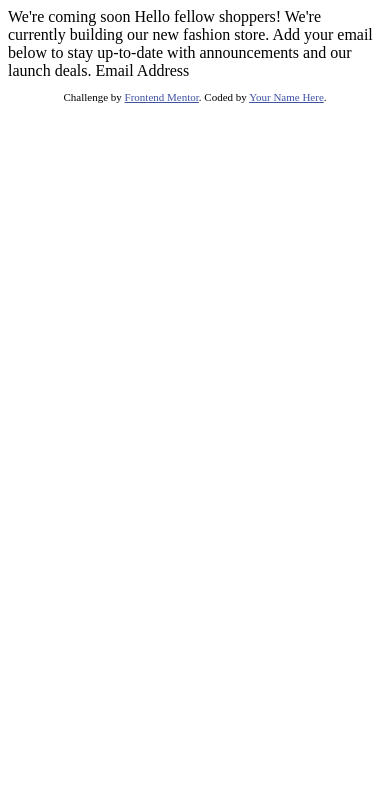
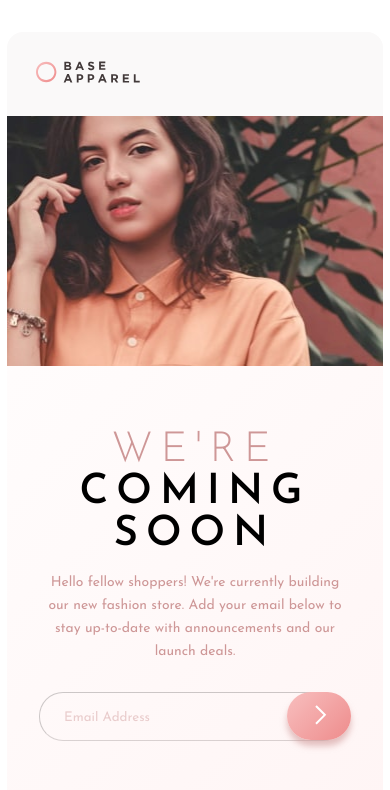
Before and after one commit to Vidottizzz/Desafio-Front-end-Mentor-Form-10, a plain HTML site: page index.html in a window 390 px wide. Drawn offline with Linux system fonts and the light colour scheme.

Commit message:
Mobile-First feito

```diff
--- a/index.html
+++ b/index.html
@@ -2,32 +2,67 @@
 <html lang="en">
     <head>
         <meta charset="UTF-8">
-  <meta name="viewport" content="width=device-width, initial-scale=1.0"> <!-- displays site properly based on user's device -->
-
-  <link rel="icon" type="image/png" sizes="32x32" href="./images/favicon-32x32.png">
-
+        <meta name="viewport" content="width=device-width, initial-scale=1.0">
+        <!-- displays site properly based on user's device -->
+        <link rel="stylesheet" href="/style.css">
+        <link
+            rel="icon"
+            type="image/png"
+            sizes="32x32"
+            href="./images/favicon-32x32.png"
+        >
+        <link href="https://fonts.googleapis.com/css2?family=Josefin+Sans:wght@300;400;600&display=swap" rel="stylesheet">
         <title>Frontend Mentor | Base Apparel coming soon page</title>
-
-  <!-- Feel free to remove these styles or customise in your own stylesheet 👍 -->
-  <style>
-    .attribution { font-size: 11px; text-align: center; }
-    .attribution a { color: hsl(228, 45%, 44%); }
-  </style>
     </head>
     <body>
-
-  We're coming soon
+        <div class="card">
+            <header>
+                <div class="title">
+                    <img src="/images/logo.svg" alt="logo da marca">
+                </div>
+                <picture>
+                    <img src="/images/hero-mobile.jpg" alt="">
+                </picture>
+            </header>
+            <main>
+                <div class="wrap-text">
+                    <h1>
+                        WE'RE
+                        <span>COMING SOON</span>
+                    </h1>
+                    <p>
+                        Hello fellow shoppers! We're currently building our new fashion store.
+                        Add your email below to stay up-to-date with announcements and our launch deals.
+                    </p>
+                </div>
+            </main>
+            <footer>
+                <form action="#" method="get">
+                    <label for="email"></label>
+                    <input
+                        type="email"
+                        name="email"
+                        id="email"
+                        placeholder="Email Address"
+                    >
+                </form>
+                <div class="pink-button">
+                  <img src="/images/icon-arrow.svg" alt="arrow">
+                </div>
+            </footer>
+        </div>
+        <!-- We're coming soon
 
   Hello fellow shoppers! We're currently building our new fashion store.
   Add your email below to stay up-to-date with announcements and our launch deals.
 
-  Email Address
-
-  <footer>
+  Email Address -->
+        <!-- <footer>
     <p class="attribution">
       Challenge by <a href="https://www.frontendmentor.io?ref=challenge" target="_blank">Frontend Mentor</a>.
       Coded by <a href="#">Your Name Here</a>.
     </p>
-  </footer>
+  </footer> -->
+        <script src="/script.js"></script>
     </body>
 </html>
--- /dev/null
+++ b/style.css
@@ -0,0 +1,114 @@
+:root {
+  /* ### Primary */
+
+  --desaturatedRed: hsl(0, 36%, 70%);
+  --softRed: hsl(0, 93%, 68%);
+
+  /* ### Neutral */
+
+  --darkGrayishRed: hsl(0, 6%, 24%);
+
+  /* ### Gradients */
+
+  --linear1: 135deg, from hsl(0, 0%, 100%), to hsl(0, 100%, 98%);
+  --linear2: 135deg, from hsl(0, 80%, 86%), to hsl(0, 74%, 74%);
+}
+
+body {
+  margin: 0;
+  padding: 0;
+  box-sizing: border-box;
+  font-size: 16px;
+  font-family: "Josefin Sans", sans-serif;
+  background-color: white;
+}
+
+.card {
+  width: 23.5rem;
+  height: 50rem;
+  /* background: rgb(206, 151, 151,0.1); */
+  background: linear-gradient(135deg, hsl(0, 0%, 100%), hsl(0, 100%, 98%));
+  margin: 2rem auto;
+  position: relative;
+  border-radius: 1rem;
+}
+/* HEADER */
+picture img {
+  width: 100%;
+  height: 15.6rem;
+}
+.title {
+  padding: 1.825rem;
+  background: rgb(250, 249, 249);
+  border-top-left-radius: 1rem;
+  border-top-right-radius: 1rem;
+}
+.title img {
+  max-width: 6.5rem;
+}
+/* MAIN */
+main .wrap-text {
+  padding: 2rem 2rem 1.8rem 2rem;
+  text-align: center;
+}
+main .wrap-text h1 {
+  font-size: 2.6rem;
+  font-weight: 300;
+  letter-spacing: 0.5rem;
+  color: var(--desaturatedRed);
+  line-height: 2.65rem;
+  margin-bottom: 0.3rem;
+}
+
+main .wrap-text span {
+  font-weight: 600;
+  color: black;
+}
+main .wrap-text p {
+  color: var(--desaturatedRed);
+  font-size: 0.87rem;
+  line-height: 1.45rem;
+  margin-bottom: 0;
+}
+
+/* FOOTER */
+
+#email {
+  width: 17.15rem;
+  padding: 1rem;
+  border-radius: 1.5rem;
+  border-width: thin;
+  border-color: rgba(65, 58, 58, 0.2);
+  margin: 0 2rem 0 2rem;
+  background: rgb(245, 240, 240);
+
+  background: transparent;
+}
+::placeholder {
+  color: rgba(206, 151, 151, 0.45);
+  font-family: "Josefin Sans", sans-serif;
+  padding-left: 0.5rem;
+}
+.pink-button {
+  padding: 1rem;
+  background: linear-gradient(135deg, hsl(0, 80%, 86%), hsl(0, 74%, 74%));
+  width: 2rem;
+  height: 1rem;
+  border-radius: 3rem;
+  position: absolute;
+  left: 17.5rem;
+  bottom: 5.75rem;
+  box-shadow: 0 6px 6px 0 rgba(206, 151, 151, 0.6);
+}
+.pink-button:hover {
+    cursor: pointer;
+}
+.pink-button img {
+  display: flex;
+  margin: 0 auto 0.8rem auto;
+  align-content: center;
+  top: 1rem;
+  position: absolute;
+  right: 1.5rem;
+  top: 0.8rem;
+}
```
Also changed, not shown: script.js (added). Lines whose indentation alone changed are shown as unchanged.
